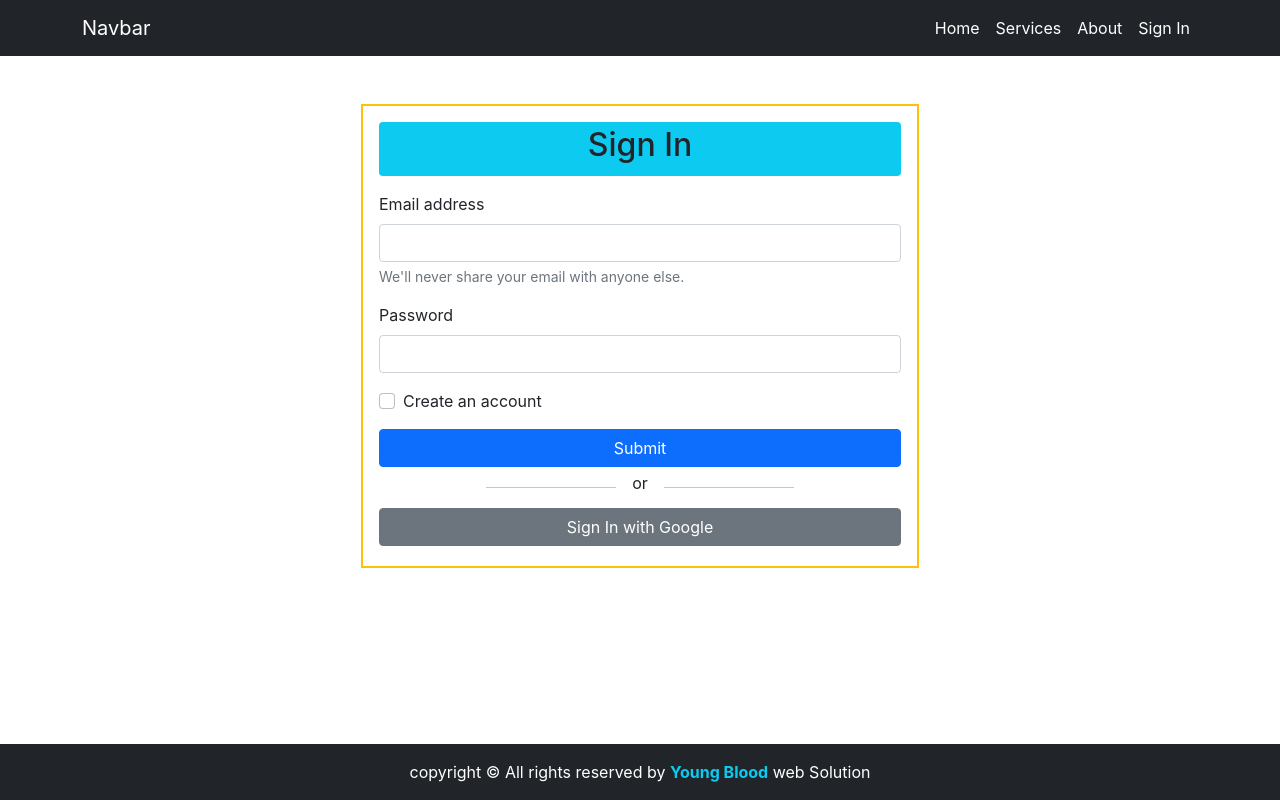
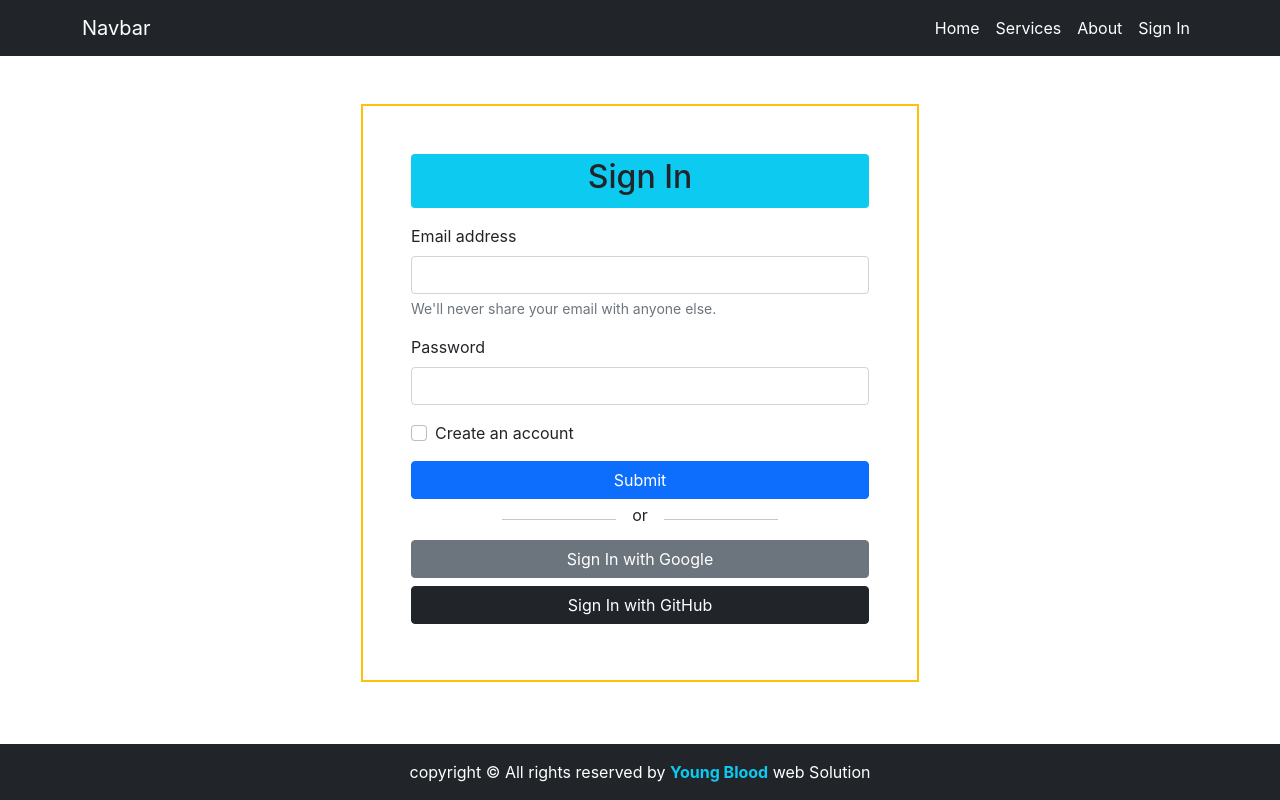
Before and after one commit to frsiam/hotel-management-authenticatiion, a React (Create React App) app: page /signin in a window 1280 px wide. Built offline with nearby package versions, Linux system fonts and the light colour scheme.

Commit message:
sign popup by google and github

```diff
--- a/src/Pages/SignIn/SignIn.js
+++ b/src/Pages/SignIn/SignIn.js
@@ -1,14 +1,28 @@
-import { GoogleAuthProvider, signInWithPopup } from 'firebase/auth';
-import React from 'react';
+import { GithubAuthProvider, GoogleAuthProvider, signInWithPopup } from 'firebase/auth';
+import React, { useState } from 'react';
 import auth from '../../firebase.init';
 
 const SignIn = () => {
     const googleProvider = new GoogleAuthProvider();
+    const githubProvider = new GithubAuthProvider()
+    const [registered, setRegistered] = useState()
 
     const handleGoogleLogIn = () => {
         signInWithPopup(auth, googleProvider)
         .then(res => {
             const user = res.user;
+            console.log('from google')
+            console.log(user)
+        })
+        .catch(error => {
+            console.error(error)
+        })
+    }
+    const handleGithubLogIn = () => {
+        signInWithPopup(auth, githubProvider)
+        .then(res => {
+            const user = res.user;
+            console.log('from github')
             console.log(user)
         })
         .catch(error => {
@@ -26,9 +40,13 @@ const SignIn = () => {
         console.log('form submit');
         event.preventDefault();
     }
+    const handleRegistered = event => {
+        console.log(event.target.checked)
+        setRegistered(event.target.checked)
+    }
     return (
         <div className='container mt-5'>
-            <div className='w-50 mx-auto border border-2 border-warning p-3'>
+            <div className='w-50 mx-auto border border-2 border-warning p-5'>
                 <div className='bg-info border-0 rounded text-center py-1 mb-3'>
                     <h2>Sign In</h2>
                 </div>
@@ -43,7 +61,7 @@ const SignIn = () => {
                         <input onBlur={handlePassword} type="password" className="form-control" id="exampleInputPassword1" />
                     </div>
                     <div className="mb-3 form-check">
-                        <input type="checkbox" className="form-check-input" id="exampleCheck1" />
+                        <input onChange={handleRegistered} type="checkbox" className="form-check-input" id="exampleCheck1" />
                         <label className="form-check-label">Create an account</label>
                     </div>
                     <div className='text-center'>
@@ -58,6 +76,9 @@ const SignIn = () => {
                 <div className='my-1 text-center'>
                     <button onClick={handleGoogleLogIn} className='btn btn-secondary w-100'>Sign In with Google</button>
                 </div>
+                <div className='my-2 text-center'>
+                    <button onClick={handleGithubLogIn} className='btn btn-dark w-100'>Sign In with GitHub</button>
+                </div>
             </div>
         </div>
     );
```
